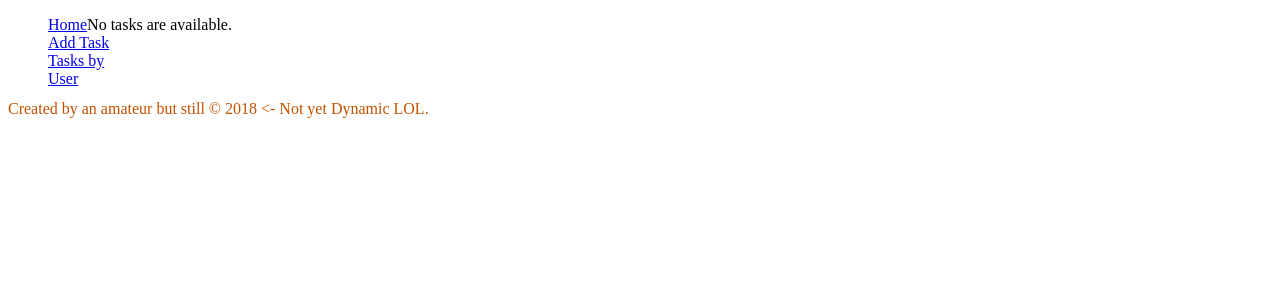
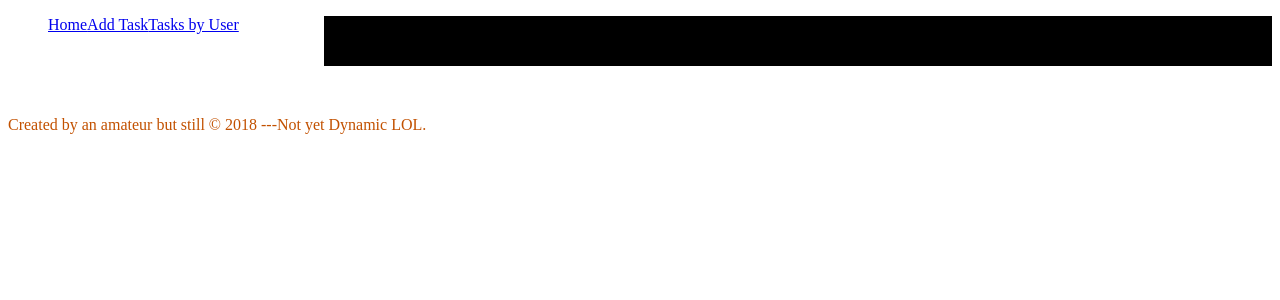
Before and after one commit to petrosky/cruddy, a Django app: page /cruddy/ in a window 1280 px wide. Shown: the top 300 px of the page. Run offline with Django 3.2, Linux system fonts and the light colour scheme; data that the repository does not hold is empty.

Commit message:
Changed css - Still looks like a cat's arsehole

```diff
--- a/cruddy/static/css/styles.css
+++ b/cruddy/static/css/styles.css
@@ -1,25 +1,39 @@
+#header {
+    width: 100%;
+    padding: 1%;
+    background-color: #000000;
+}
+
 h1 {
     color: #C25100;
 }
 
-.leftnav {
-    width: 400px;
+#left {
+    width: 25%;
     color: #C25100;
+    background-color: #000000;
+}
 
+#right {
+    width: 75%;
+    height: 80%;
+    float: right;
+    background-color: #000000;
 }
 
 ol {
   list-style-type: none;
-  width: 75px;
   margin: 5;
   padding: 5;
   color: #C25100;
-  }
+ }
+
 li{
   float: left;
 }
 
-.footer {
+#footer {
+    clear: both;
     padding-top: 50px;
     color: #C25100;
 }
--- a/cruddy/templates/cruddy/footer.html
+++ b/cruddy/templates/cruddy/footer.html
@@ -1,3 +1,5 @@
-<div class="footer">Created by an amateur but still &copy; 2018 <- Not yet Dynamic LOL.</div>
+</div>
+
+<div id="footer">Created by an amateur but still &copy; 2018 ---Not yet Dynamic LOL.</div>
 </body>
 </html>
--- a/cruddy/templates/cruddy/header.html
+++ b/cruddy/templates/cruddy/header.html
@@ -14,13 +14,11 @@
 
 <body>
 
-<div class="leftnav">
+<div id="left">
    <ol>
         <li><a href="/cruddy/">Home</a></li>
         <li><a href="/cruddy/add_task">Add Task</a></li>
         <li><a href="/cruddy/tasks_by_user">Tasks by User</a></li>
     </ol>
 </div>
-<div class="right">
-
-</div>
+<div id="right">
```
